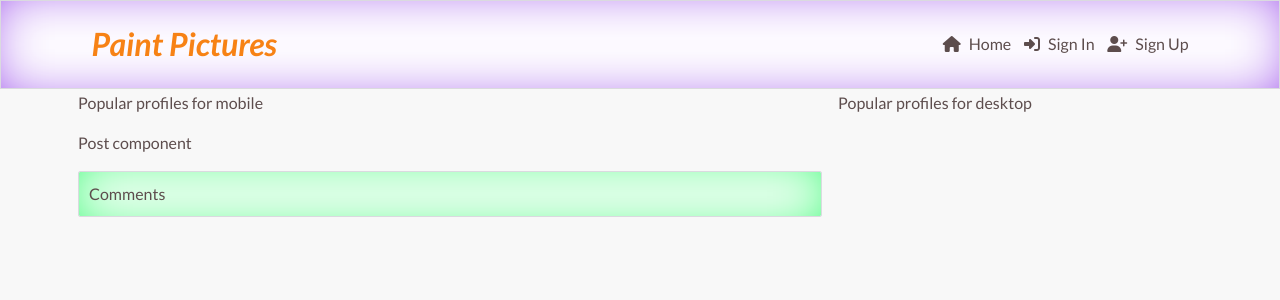
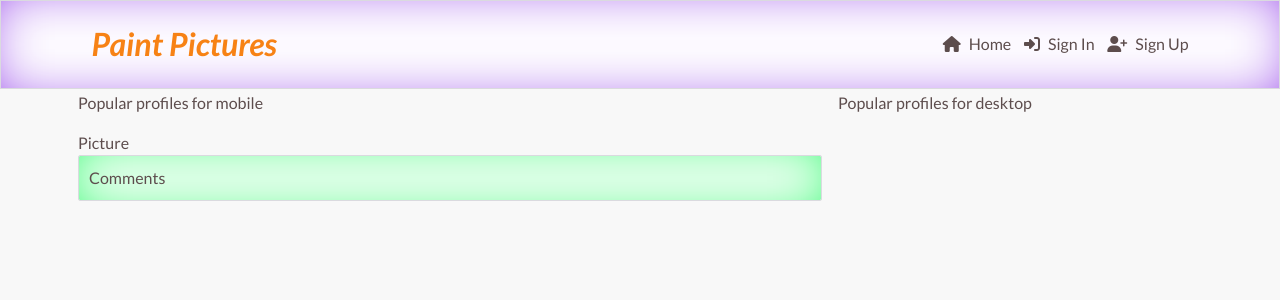
Before and after one commit to Belan-Mihail/paint_picture, a React (Create React App) app: page /pictures/1 in a window 1280 px wide. Shown: the top 300 px of the page. Built offline with nearby package versions, Linux system fonts and the light colour scheme; no server answers.

Commit message:
create Picture.js and Picture.module.css and add this component to the PicturePage component

```diff
--- /dev/null
+++ b/src/pages/pictures/Picture.js
@@ -0,0 +1,9 @@
+import React from 'react'
+
+const Picture = (props) => {
+  return (
+    <div>Picture</div>
+  )
+}
+
+export default Picture
--- a/src/pages/pictures/PicturePage.js
+++ b/src/pages/pictures/PicturePage.js
@@ -5,6 +5,7 @@ import Container from "react-bootstrap/Container";
 import appStyles from "../../App.module.css";
 import { axiosReq } from "../../api/axiosDefaults";
 import { useParams } from "react-router";
+import Picture from "./Picture";
 
 function PicturePage() {
   const { id } = useParams();
@@ -29,7 +30,7 @@ function PicturePage() {
     <Row className="h-100">
       <Col className="py-2 p-0 p-lg-2" lg={8}>
         <p>Popular profiles for mobile</p>
-        <p>Post component</p>
+        <Picture {...picture.results[0]} setPictures={setPicture} PicturePage />
         <Container className={appStyles.Content}>Comments</Container>
       </Col>
       <Col lg={4} className="d-none d-lg-block p-0 p-lg-2">
```
Also changed, not shown: src/styles/Picture.module.css (added).
